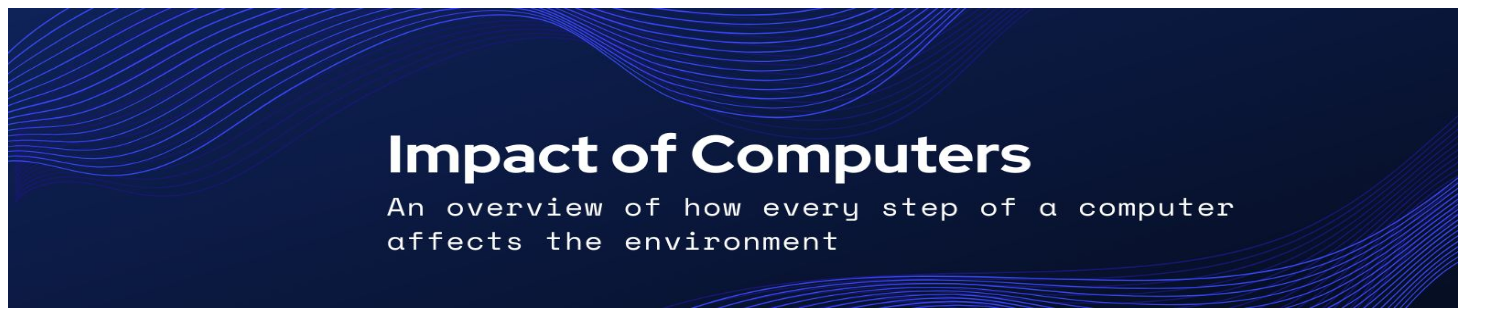
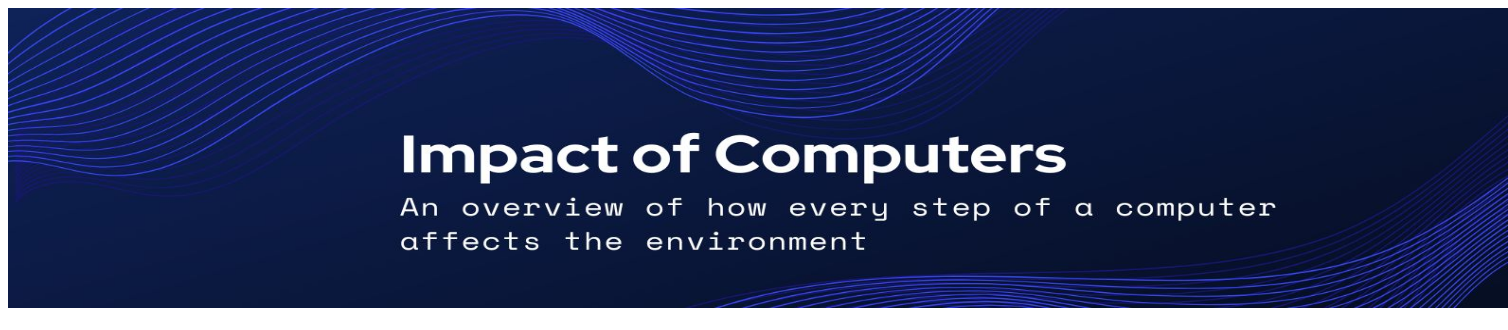
Before and after one commit to TimmyCwasd/Environmental-Impact-of-Computer-Use, a plain HTML site: page page2.html in a window 1280 px wide. Shown: the top 330 px of the page, 1508 px wide, since content can reach past the window. Drawn offline with Linux system fonts and the light colour scheme.

Commit message:
Update page2.html

```diff
--- a/page2.html
+++ b/page2.html
@@ -4,7 +4,7 @@
     <link rel="stylesheet" href="styles.css"> </link>
   </head>
   <body>
-    <img src="Page2banner.jpg" alt="banner2" width=1450 height=300/>
+    <img src="Page2banner.jpg" alt="banner2" width=1500 height=300/>
     <h1>Environmental Impacts of computer use</h1>
     <table border=1>
       <tr>
```
